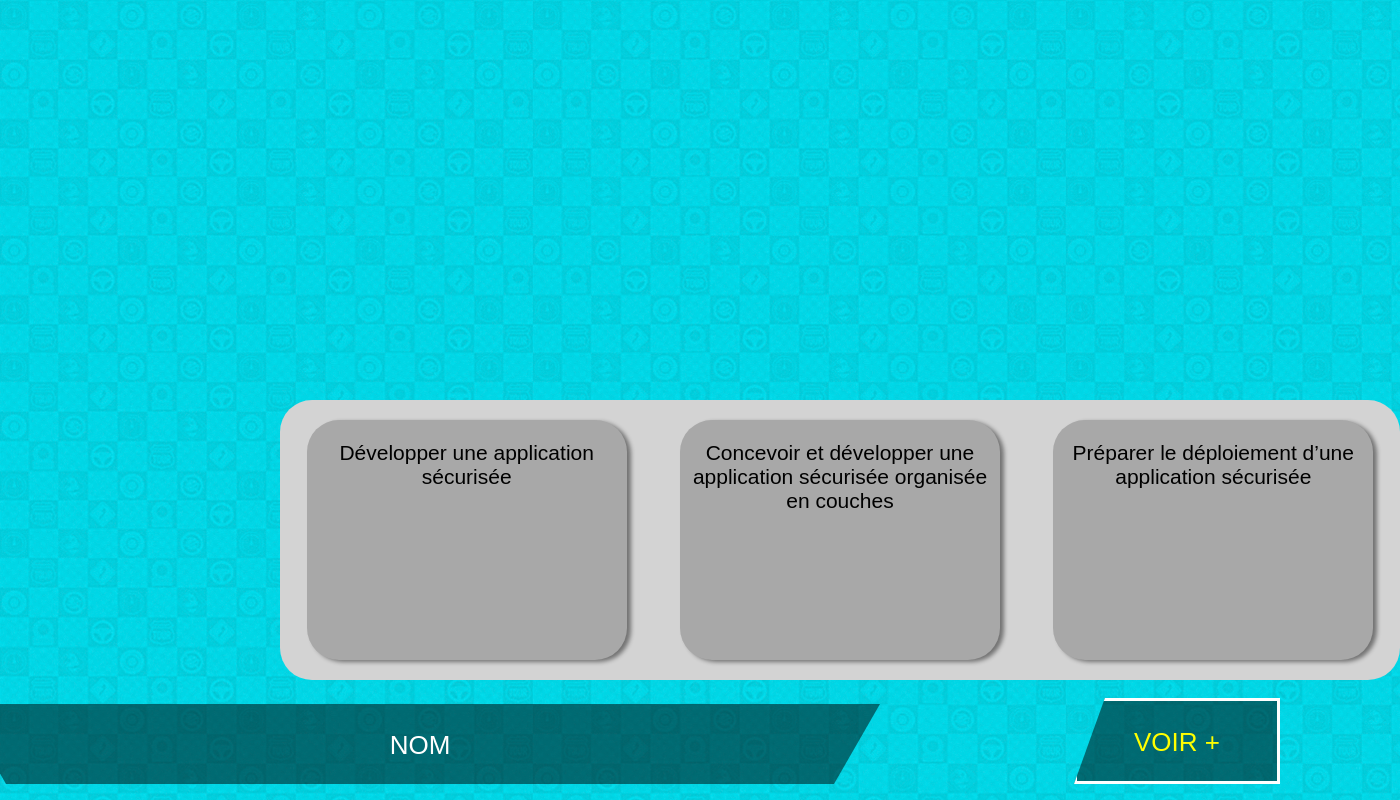
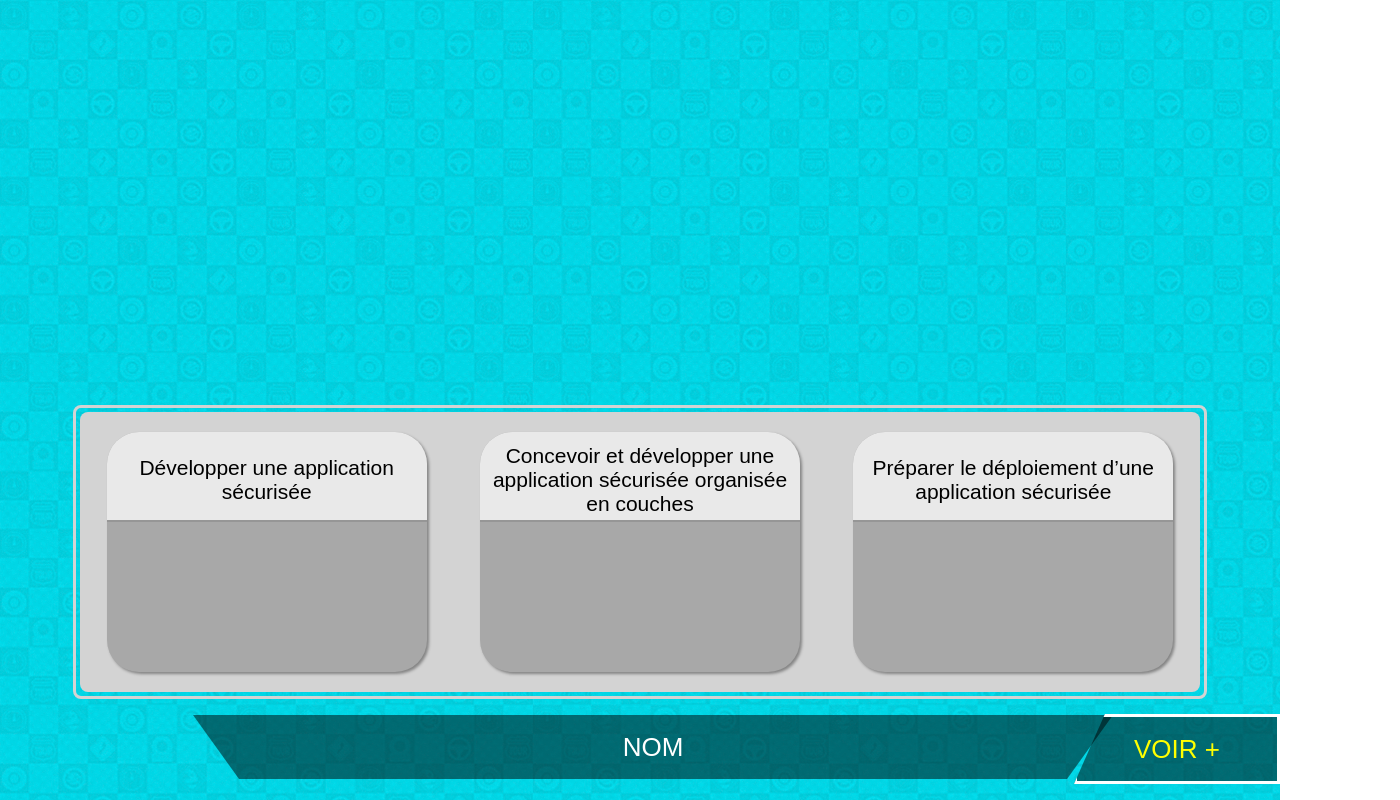
Before and after one commit to 2024-cda-boulogne/skilltree-kga, a React (Create React App) app in the folder skilltree/: page / in a window 1280 px wide. Shown: the top 800 px of the page, 1400 px wide, since content can reach past the window. Built offline with nearby package versions, Linux system fonts and the light colour scheme.

Commit message:
:art: style: update CSS properties and structure for better UI design

```diff
--- a/skilltree/src/Home.css
+++ b/skilltree/src/Home.css
@@ -1,6 +1,6 @@
 body {
   background-image: url(./images/bg.png);
-  min-height: 100vh;
+  min-height: 138vh;
   display: flex;
   flex-direction: column;
   align-items: center;
@@ -9,81 +9,83 @@ body {
   font-family: 'New Rodin', sans-serif;
 }
 
-.text-white{
+.text-white {
   color: white;
 }
 
-.text-black{
+.text-black {
   color: black;
 }
 
-.text-yellow{
+.text-yellow {
   color: yellow;
+}
+
+.border-showskill-window {
+  border: solid;
+  border-color: lightgray;
+  border-radius: 1vh;
+  width: 140vh;
+  height: 35vh;
+  padding: 0.5vh;
 }
 
 .showskill-window {
   display: flex;
   justify-content: center;
   background-color: lightgray;
-  border-radius: 4vh;
+  border-radius: 1vh;
   width: 140vh;
   height: 35vh;
-  position: absolute;
-  left: 35vh;
-  bottom: 15vh;
 }
 
 .skill-window {
   justify-content: center;
   text-align: center;
   background-color: rgb(168, 168, 168);
-  -webkit-box-shadow: 4px 2px 4px 0px #000000;
-  box-shadow: 4px 2px 4px 0px #00000075;
+  -webkit-box-shadow: 2px 2px 3px 0px rgba(0, 0, 0, 0.259);
+  box-shadow: 2px 2px 3px 0px rgba(0, 0, 0, 0.375);
   border-radius: 4vh;
   width: 40vh;
   height: 30vh;
   margin: auto;
   font-size: calc(5px + 2vmin);
-  padding: -1vh;
 }
 
-.mark-window {
+.top-mark-window {
+  background-color: rgb(233, 233, 233);
+  border-radius: 4vh 4vh 0vh 0vh;
+  font-size: calc(5px + 2vmin);
+  height: 10vh;
+  padding-top: 1vh;
+  margin: 0;
   display: flex;
-  justify-content: center;
-  text-align: center;
-  background-color: rgb(168, 168, 168);
-  -webkit-box-shadow: 4px 2px 4px 0px #000000;
-  box-shadow: 4px 2px 4px 0px #00000075;
-  border-radius: 1vh;
-  width: 10vh;
-  height: 9vh;
-  font-size: calc(5px + 2vmin);
-  position: absolute;
-  bottom: 2.6vh;
+  align-items: center;
+  border-bottom: 0.3vh solid rgba(0, 0, 0, 0.355);
 }
 
 .name-window {
   display: flex;
   justify-content: center;
-  background-color: rgb(0, 0, 0, 0.5);
+  align-items: center;
+  background-color: rgba(0, 0, 0, 0.5);
   width: 115vh;
-  height: 10vh;
+  height: 8vh;
   clip-path: polygon(0 0, 100% 0%, 95% 100%, 5% 100%);
   position: absolute;
-  right: 50vh;
-  bottom: 2vh;
+  margin: 2vh 15vh;
 }
-
 
 .more-window {
   display: flex;
   justify-content: center;
+  align-items: center;
+  clip-path: polygon(15% 0, 100% 0, 100% 100%, 0 100%);
   border: solid;
   border-color: white;
-  background-color: rgb(0, 0, 0, 0.5);
+  background-color: rgba(0, 0, 0, 0.5);
   width: 25vh;
-  height: 10vh;
-  clip-path: polygon(15% 0, 100% 0, 100% 100%, 0 100%);
+  height: 8vh;
   position: absolute;
   right: 0;
   bottom: 2vh;
--- a/skilltree/src/pages/Home.jsx
+++ b/skilltree/src/pages/Home.jsx
@@ -6,20 +6,25 @@ function Home() {
   return (
     <div>
       <div>
+        <div className='border-showskill-window'>
           <div className='showskill-window'>
+
             <div className='skill-window'>
-            <p className='text-black'>Développer une application sécurisée</p>
+              <p className='top-mark-window text-black'>Développer une application sécurisée</p>
             </div>
             <div className='skill-window'>
-            <p className='text-black'>Concevoir et développer une application sécurisée organisée en couches</p>
+              <p className='top-mark-window text-black'>Concevoir et développer une application sécurisée organisée en couches</p>
             </div>
             <div className='skill-window'>
-            <p className='text-black'>Préparer le déploiement d’une application sécurisée</p>
+              <p className='top-mark-window text-black'>Préparer le déploiement d’une application sécurisée</p>
+            </div>
+
           </div>
         </div>
         <div className='name-window'>
           <p className='text-white'>NOM</p>
         </div>
+
         <div className='more-window'>
           <p className='text-yellow'>VOIR +</p>
         </div>
```
Lines whose indentation alone changed are shown as unchanged.
